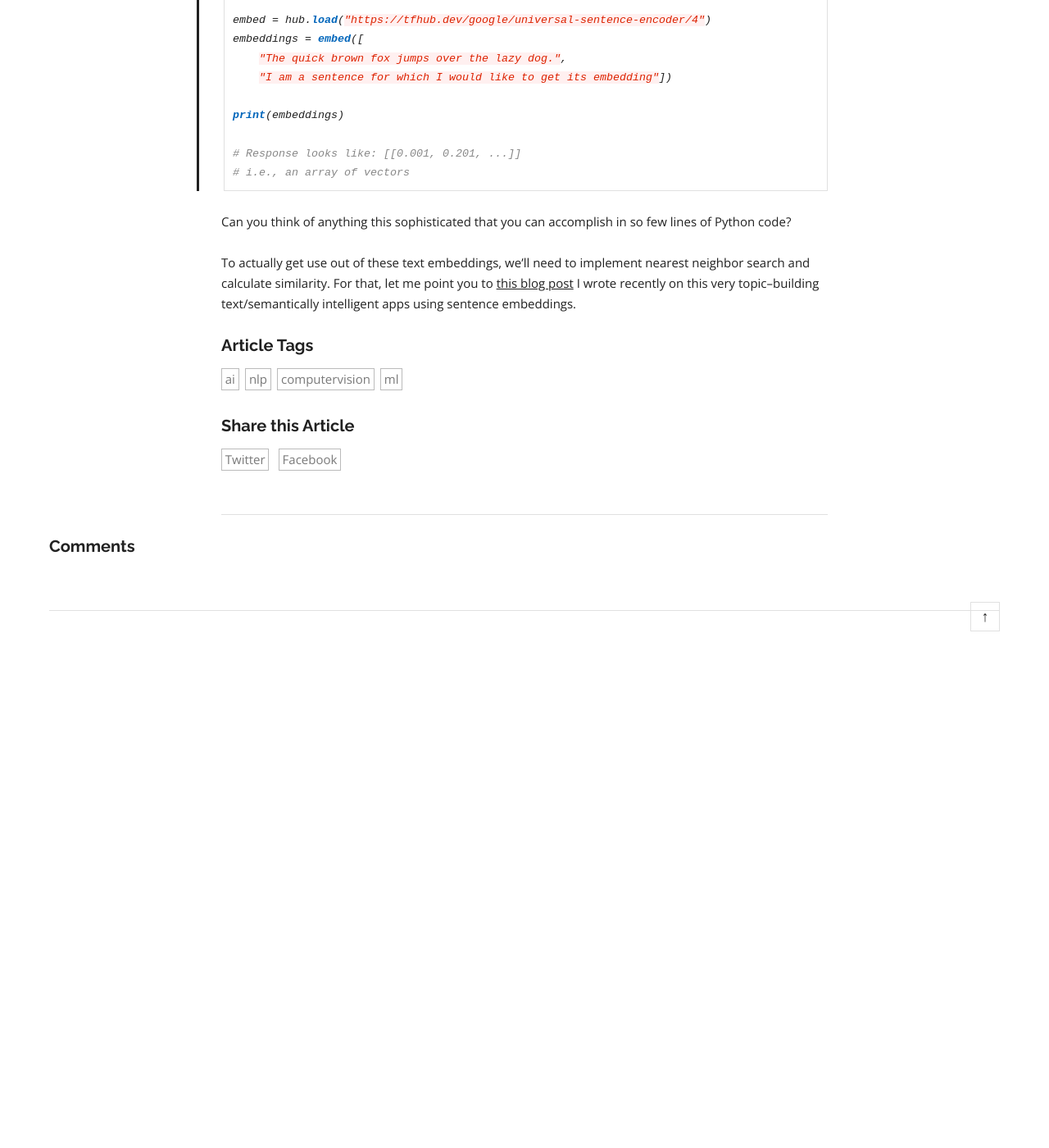
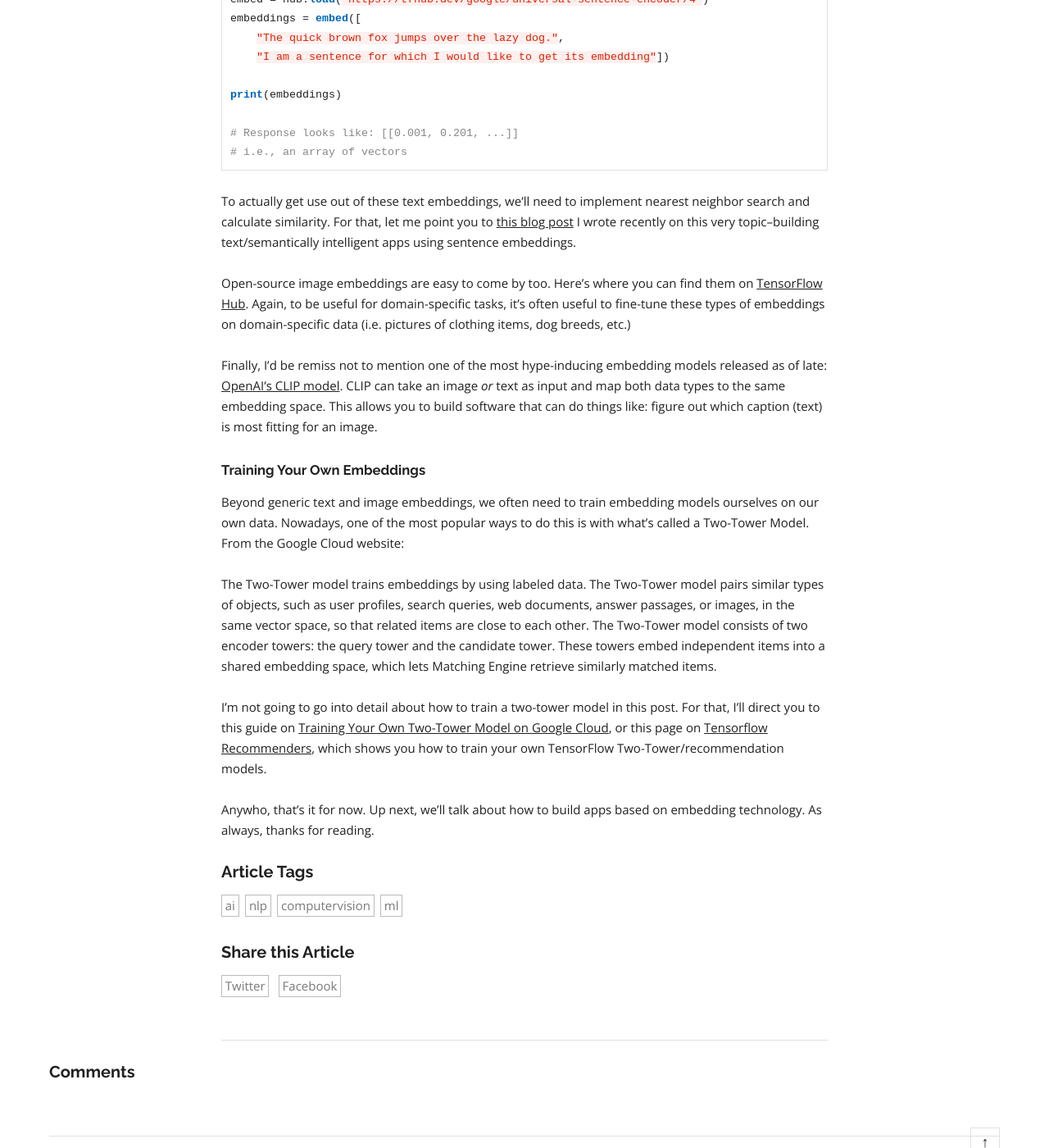
Before and after one commit to dalequark/daleonai, a Jekyll site: the page built from _posts/2022-03-01-machine-learnings-most-useful-multitool-embeddings.md, in a window 1280 px wide and 1400 px high, scrolled down 8627 px. Shown: the whole window at 82% size. Built offline with Jekyll 4.4.1, drawn with Linux system fonts in a browser that asks for light colours; some web fonts are replaced; a script that is not in the unit is left out; comment, search, counter and statistics services are not loaded; before the commit the page ends 9422 px from its top, so only the background shows below that; some of the changed text lies outside the part shown.

Commit message:
Update Blog “2022-03-01-machine-learnings-most-useful-multitool-embeddings”

````diff
--- a/_posts/2022-03-01-machine-learnings-most-useful-multitool-embeddings.md
+++ b/_posts/2022-03-01-machine-learnings-most-useful-multitool-embeddings.md
@@ -98,8 +98,6 @@ Imagine, for example, that I wanted to create a searchable database of news arti
 | Science: Has it gone too far?            |
 | Lint: Taming the Sock Drawer Menace      |
 
-
-
 Now suppose I search this database with the text query “food.” The most relevant result in the database is the article about the infamous burrito/taco controversy, even though the word “food” doesn’t appear in the article headline. If we searched by the USE embeddings of the headlines rather than by the raw text itself, we’d be able to capture that–because USE captures semantic similarity of text rather than overlap of specific words.
 
 It’s worth noting here that since we can associate many data types with text–captions for images, transcripts for movies–we can also adapt this technique to use text search for multimedia. As an example, check out this searchable video archive.
@@ -136,17 +134,15 @@ The first, its user embedding model, maps me, a book-buyer, to user space based
 
 Meanwhile, BookSpace also maintains an item embedding model that maps books to item space. In item space, we'd expect books of similar genres and topics to cluster together. So, we'd find the vector representing Philip K. Dick's Do Androids Dream of Electric Sheep nearby to the vector representing William Gibson's Neuromancer, since these books are topically/stylistically similar.
 
-xxx
+## How are embeddings created/where do I score some?
 
-Phew. Okay. So far we’ve talked about:
+To recap, so far we’ve talked about:
 
-* What types of apps embeddings enable
+* What types of apps embeddings power
 * What embeddings are (a mapping of data to points in space)
 * Some of the data types that can actually be embedded
 
-What we haven’t yet covered is where embeddings come from. Or rather, where machine learning models that take in data and spit out embeddings come from. So let's do that now.
-
-## How are embeddings created/where do I score some?
+What we haven’t yet covered is where embeddings come from. (When a data scientist and a SQL database love each other very much…) Er, uh, more specifically: how to build a machine learning model that takes in data and spits out semantically meaningful embeddings based on your use case.
 
 Here, as in most of machine learning, we have two options: the pre-trained model route and the DIY, train-your-own model route.
 
@@ -154,20 +150,32 @@ Here, as in most of machine learning, we have two options: the pre-trained model
 
 If you’d like to embed text–i.e. to do text search or similarity search on text–you’re in luck. There are tons and tons of pre-trained text embeddings free and easily available for your using. One of the most popular models is the Universal Sentence Encoder model I mentioned above, which you can download [here](https://tfhub.dev/google/collections/universal-sentence-encoder/1) from the TensorFlow Hub model repository. Using this model in code is pretty straightforward. This Python sample is snatched directly from the TensorFlow website:
 
-> ```python
-> import tensorflow_hub as hub
->
-> embed = hub.load("https://tfhub.dev/google/universal-sentence-encoder/4")
-> embeddings = embed([
->     "The quick brown fox jumps over the lazy dog.",
->     "I am a sentence for which I would like to get its embedding"])
->
-> print(embeddings)
->
-> # Response looks like: [[0.001, 0.201, ...]]
-> # i.e., an array of vectors
-> ```
+```python
+import tensorflow_hub as hub
 
-Can you think of anything this sophisticated that you can accomplish in so few lines of Python code?
+embed = hub.load("https://tfhub.dev/google/universal-sentence-encoder/4")
+embeddings = embed([
+    "The quick brown fox jumps over the lazy dog.",
+    "I am a sentence for which I would like to get its embedding"])
+
+print(embeddings)
+
+# Response looks like: [[0.001, 0.201, ...]]
+# i.e., an array of vectors
+```
 
 To actually get use out of these text embeddings, we'll need to implement nearest neighbor search and calculate similarity. For that, let me point you to [this blog post](https://daleonai.com/semantic-ml) I wrote recently on this very topic--building text/semantically intelligent apps using sentence embeddings.
+
+Open-source image embeddings are easy to come by too. Here’s where you can find them on [TensorFlow Hub](https://tfhub.dev/s?module-type=image-feature-vector). Again, to be useful for domain-specific tasks, it’s often useful to fine-tune these types of embeddings on domain-specific data (i.e. pictures of clothing items, dog breeds, etc.)
+
+Finally, I'd be remiss not to mention one of the most hype-inducing embedding models released as of late: [OpenAI's CLIP model](https://huggingface.co/docs/transformers/model_doc/clip). CLIP can take an image *or* text as input and map both data types to the same embedding space. This allows you to build software that can do things like: figure out which caption (text) is most fitting for an image.
+
+#### Training Your Own Embeddings
+
+Beyond generic text and image embeddings, we often need to train embedding models ourselves on our own data. Nowadays, one of the most popular ways to do this is with what’s called a Two-Tower Model. From the Google Cloud website:
+
+The Two-Tower model trains embeddings by using labeled data. The Two-Tower model pairs similar types of objects, such as user profiles, search queries, web documents, answer passages, or images, in the same vector space, so that related items are close to each other. The Two-Tower model consists of two encoder towers: the query tower and the candidate tower. These towers embed independent items into a shared embedding space, which lets Matching Engine retrieve similarly matched items.
+
+I’m not going to go into detail about how to train a two-tower model in this post. For that, I’ll direct you to this guide on [Training Your Own Two-Tower Model on Google Cloud](https://cloud.google.com/vertex-ai/docs/matching-engine/train-embeddings-two-tower), or this page on [Tensorflow Recommenders](https://www.tensorflow.org/recommenders), which shows you how to train your own TensorFlow Two-Tower/recommendation models.
+
+Anywho, that's it for now. Up next, we'll talk about how to build apps based on embedding technology. As always, thanks for reading.
````
